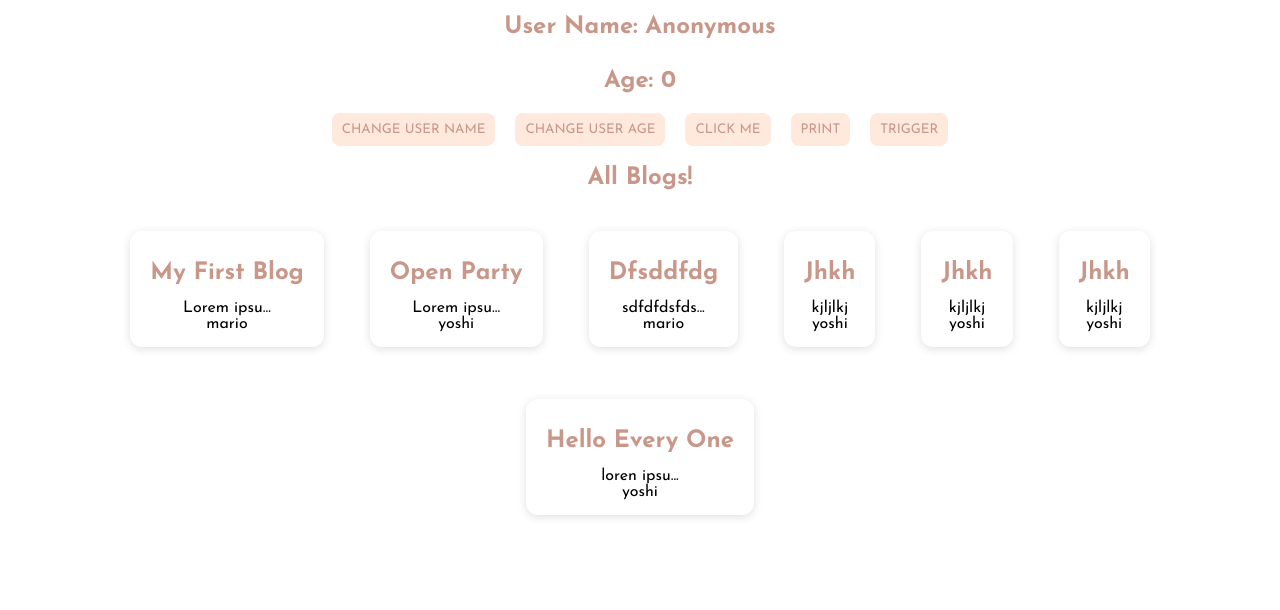
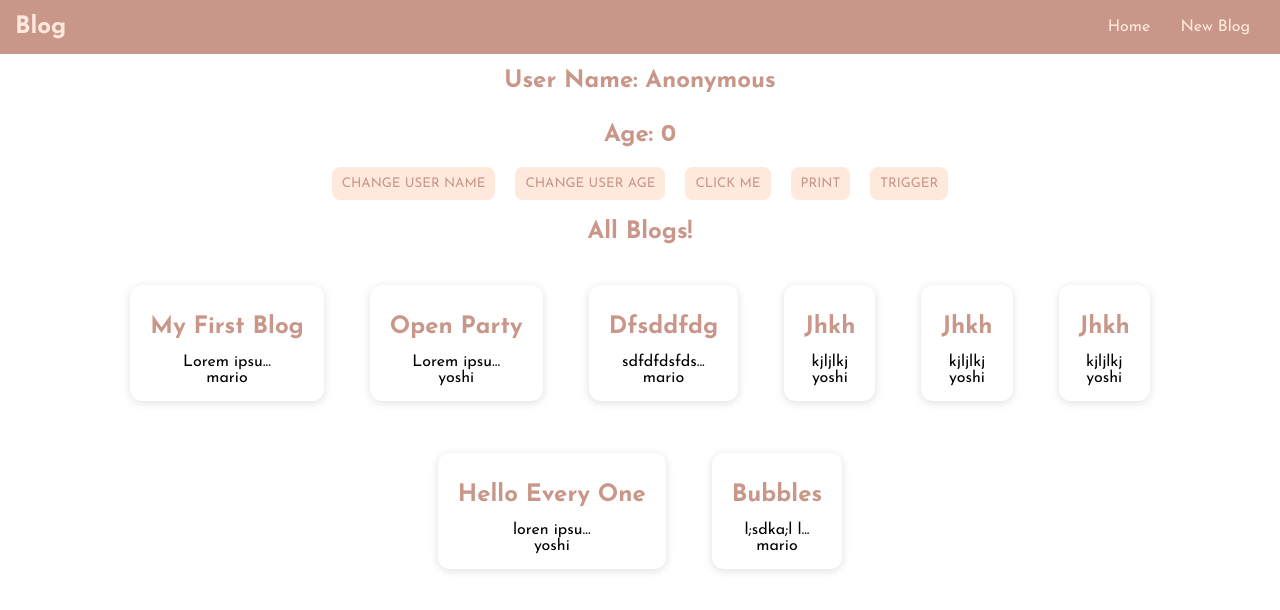
Before and after one commit to Ma9da/react-practicing, a React (Create React App) app: page / in a window 1280 px wide. Shown: the top 610 px of the page. Built offline with nearby package versions, Linux system fonts and the light colour scheme; data requests are answered from the project's data file.

Commit message:
remove unused code

```diff
--- a/data/db.json
+++ b/data/db.json
@@ -41,6 +41,12 @@
       "body": "loren ipsum txt blablalbalbablablabla",
       "author": "yoshi",
       "id": 7
+    },
+    {
+      "title": "bubbles",
+      "body": "l;sdka;l lksdl; sal;kdl dskjk jjkdfh jh kdsjf",
+      "author": "mario",
+      "id": 8
     }
   ]
 }
--- a/src/App.js
+++ b/src/App.js
@@ -1,10 +1,12 @@
 import Home from './home/Home';
 import { BrowserRouter as Router, Route, Switch } from 'react-router-dom'
 import Create from './create/Create';
+import Navbar from './navbar/Navbar';
 function App() {
   return (
     <Router>
       <div className="App">
+          <Navbar/>
         <div className="content">
           <Switch>
             <Route exact path="/">
--- a/src/create/Create.jsx
+++ b/src/create/Create.jsx
@@ -48,11 +48,6 @@ const Create = () => {
                 {!isPending && <button>abb blog</button>}
                 {isPending && <button>adding blog ...</button>}
             </form>
-            <article className="blog">
-                <h2>{title}</h2>
-                <p>{body}</p>
-                <span>{author}</span>
-            </article>
         </>
     );
 }
--- a/src/navbar/Navbar.jsx
+++ b/src/navbar/Navbar.jsx
@@ -1,11 +1,11 @@
-import { Link } from "react-router-dom"
+import { NavLink } from "react-router-dom"
 function Navbar() {
     return (
         <nav className="navbar">
             <h1>Blog</h1>
             <div className="links">
-                <link to="/">Home</link>
-                <link to="/create">New Blog</link>
+                <NavLink to="/">Home</NavLink>
+                <NavLink to="/create">New Blog</NavLink>
             </div>
         </nav>
     )
```
